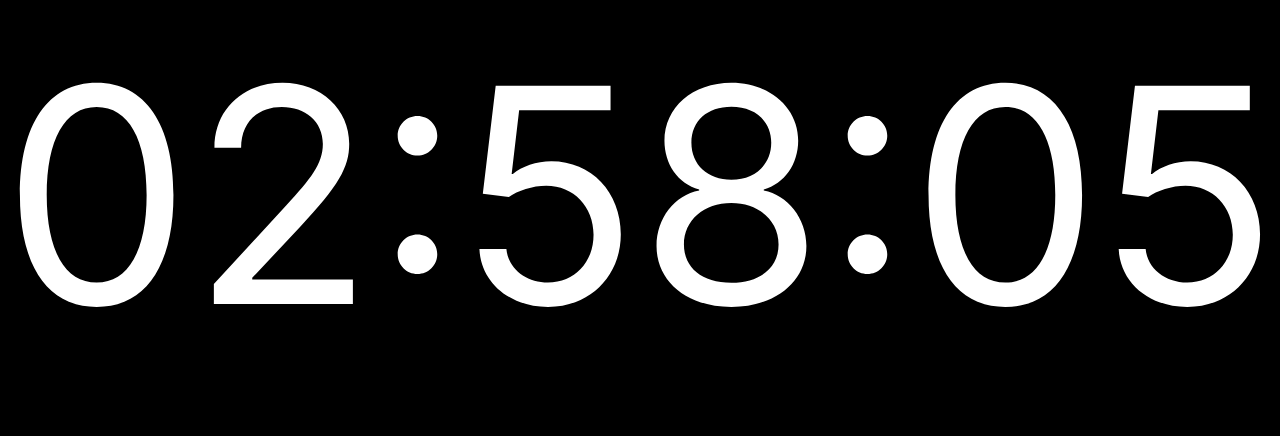
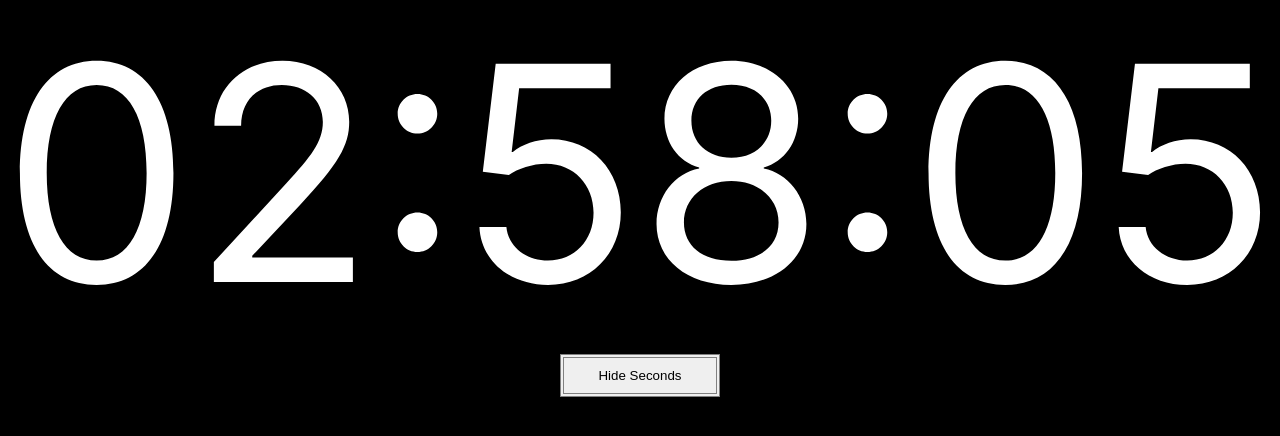
Before and after one commit to prantiranibanda/Clock, a React (Create React App) app: page / in a window 1280 px wide. Shown: the part 206-642 px from the top of the page. Built offline with nearby package versions, Linux system fonts and the light colour scheme.

Commit message:
Added a button to show or hide seconds

```diff
--- a/src/App.css
+++ b/src/App.css
@@ -13,3 +13,14 @@
   font-size: 300px;
   color: white;
 }
+.parentBox{
+  display: flex;
+  justify-content: center;
+  align-items: center;
+}
+.box{
+  width: 160px;
+  padding: 10px 30px;
+  border: 4px solid gray;
+  border-style: double;
+}
--- a/src/App.js
+++ b/src/App.js
@@ -5,19 +5,33 @@ function App() {
   const [second, setSecond] = useState(0);
   const [minute, setMinute] = useState(0);
   const [hour, setHour] = useState(0);
+  const [isDisplaySec, setIsDisplaySec] = useState(true);
+
   useEffect(()=>{
     setInterval(()=>{
       let date = new Date();
       setSecond(date.getSeconds());
       setHour((date.getHours()>12) ? date.getHours()-12 : date.getHours());
       setMinute(date.getMinutes());
-    },1000);
+    },500);
   }, []);
 
+  const handleClick = () =>{
+    setIsDisplaySec((isDisplaySec)?false:true);
+  }
+  let time1 = `${(hour>=10)? `${hour}`:`0${hour}`}:${(minute>=10)? `${minute}`:`0${minute}`}:${(second>=10)? `${second}`:`0${second}`}`;
+  let time2 = `${(hour>=10)? `${hour}`:`0${hour}`}:${(minute>=10)? `${minute}`:`0${minute}`}`
   return (
-    <div className="text">
-    {`${(hour>=10)? `${hour}`:`0${hour}`}:${(minute>=10)? `${minute}`:`0${minute}`}:${(second>=10)? `${second}`:`0${second}`}`}
+    <div>
+      <div className="text">
+        {(isDisplaySec)?time1:time2}
+      </div>
+      <div className="parentBox">
+        <button className="box" onClick={handleClick}>{(isDisplaySec)?"Hide Seconds":"Show Seconds"}</button>
+      </div>
+
     </div>
+
   );
 }
 export default App;
```
